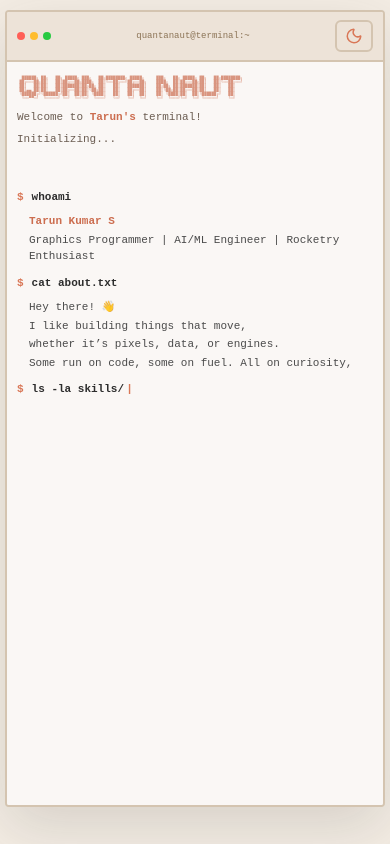
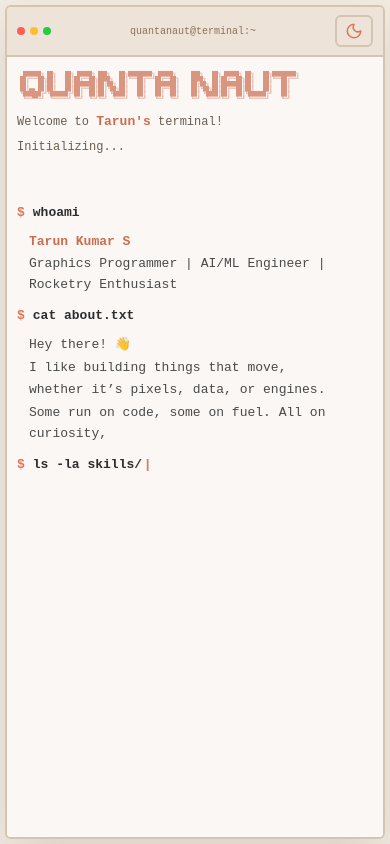
Before and after one commit to Quanta-Naut/Quanta-Naut.github.io, a React (Vite) app: page / in a window 390 px wide. Built offline with nearby package versions, Linux system fonts and the light colour scheme.

Commit message:
update bugs

```diff
--- a/src/App.css
+++ b/src/App.css
@@ -2,3 +2,10 @@
   min-height: 100vh;
   width: 100%;
 }
+
+@media (max-width: 768px) {
+  .App {
+    height: 100%;
+    overflow: hidden;
+  }
+}
--- a/src/components/Terminal.css
+++ b/src/components/Terminal.css
@@ -355,34 +355,41 @@
 /* Mobile responsiveness */
 @media (max-width: 768px) {
   .terminal-wrapper {
-    padding: 10px;
-    align-items: flex-start;
+    padding: 8px;
+    align-items: stretch;
+    height: 100%;
   }
 
   .terminal-window {
     max-width: 100%;
-    margin-top: 10px;
-    border-radius: 6px;
+    margin: 0;
+    border-radius: 8px;
+    height: 100%;
+    display: flex;
+    flex-direction: column;
   }
 
   .terminal-header {
     padding: 10px 12px;
+    flex-shrink: 0;
   }
 
   .terminal-body {
     padding: 12px;
-    font-size: 12px;
-    height: 85vh;
-    line-height: 1.5;
+    font-size: 14px;
+    height: 0;
+    flex: 1;
+    overflow-y: auto;
+    line-height: 1.6;
   }
 
   .ascii-art {
-    font-size: 5px;
+    font-size: 6px;
     line-height: 1.1;
   }
 
   .terminal-title {
-    font-size: 10px;
+    font-size: 11px;
   }
 
   .theme-toggle {
@@ -402,7 +409,7 @@
   }
 
   .welcome-text {
-    font-size: 12px;
+    font-size: 13px;
   }
 
   .prompt-line {
@@ -411,21 +418,27 @@
 
   .prompt-symbol {
     margin-right: 8px;
+    font-size: 14px;
   }
 
   .command-text {
-    font-size: 12px;
+    font-size: 14px;
     word-break: break-all;
   }
 
   .output-line {
     padding-left: 15px;
-    font-size: 12px;
+    font-size: 14px;
     word-wrap: break-word;
   }
 
   .terminal-link {
     word-break: break-all;
+    font-size: 14px;
+  }
+
+  .highlight {
+    font-size: 14px;
   }
 }
 
@@ -436,8 +449,8 @@
   }
 
   .terminal-window {
-    margin-top: 5px;
-    border-radius: 4px;
+    margin: 0;
+    border-radius: 6px;
   }
 
   .terminal-header {
@@ -446,17 +459,16 @@
 
   .terminal-body {
     padding: 10px;
-    font-size: 11px;
-    height: 88vh;
+    font-size: 13px;
   }
 
   .ascii-art {
-    font-size: 4px;
+    font-size: 5px;
     line-height: 1.0;
   }
 
   .terminal-title {
-    font-size: 9px;
+    font-size: 10px;
   }
 
   .theme-toggle {
@@ -476,20 +488,28 @@
   }
 
   .welcome-text {
-    font-size: 11px;
+    font-size: 12px;
   }
 
   .command-text {
-    font-size: 11px;
+    font-size: 13px;
   }
 
   .output-line {
     padding-left: 12px;
-    font-size: 11px;
+    font-size: 13px;
   }
 
   .highlight {
-    font-size: 11px;
+    font-size: 13px;
+  }
+
+  .prompt-symbol {
+    font-size: 13px;
+  }
+
+  .terminal-link {
+    font-size: 13px;
   }
 }
 
--- a/src/components/Terminal.jsx
+++ b/src/components/Terminal.jsx
@@ -13,12 +13,28 @@ const Terminal = () => {
   const terminalRef = useRef(null)
   const endRef = useRef(null)
 
-  // Load theme from localStorage on mount
+  // Load theme from localStorage or system preference on mount
   useEffect(() => {
     const savedTheme = localStorage.getItem('terminal-theme')
     if (savedTheme) {
       setTheme(savedTheme)
+    } else {
+      // Detect system theme preference
+      const prefersDark = window.matchMedia('(prefers-color-scheme: dark)').matches
+      setTheme(prefersDark ? 'dark' : 'light')
     }
+
+    // Listen for system theme changes
+    const mediaQuery = window.matchMedia('(prefers-color-scheme: dark)')
+    const handleChange = (e) => {
+      // Only update if user hasn't set a preference
+      if (!localStorage.getItem('terminal-theme')) {
+        setTheme(e.matches ? 'dark' : 'light')
+      }
+    }
+
+    mediaQuery.addEventListener('change', handleChange)
+    return () => mediaQuery.removeEventListener('change', handleChange)
   }, [])
 
   // Toggle theme
--- a/src/index.css
+++ b/src/index.css
@@ -27,6 +27,13 @@ html {
   scroll-behavior: smooth;
 }
 
+@media (max-width: 768px) {
+  html, body, #root {
+    height: 100%;
+    overflow: hidden;
+  }
+}
+
 a {
   color: inherit;
   text-decoration: none;
```
